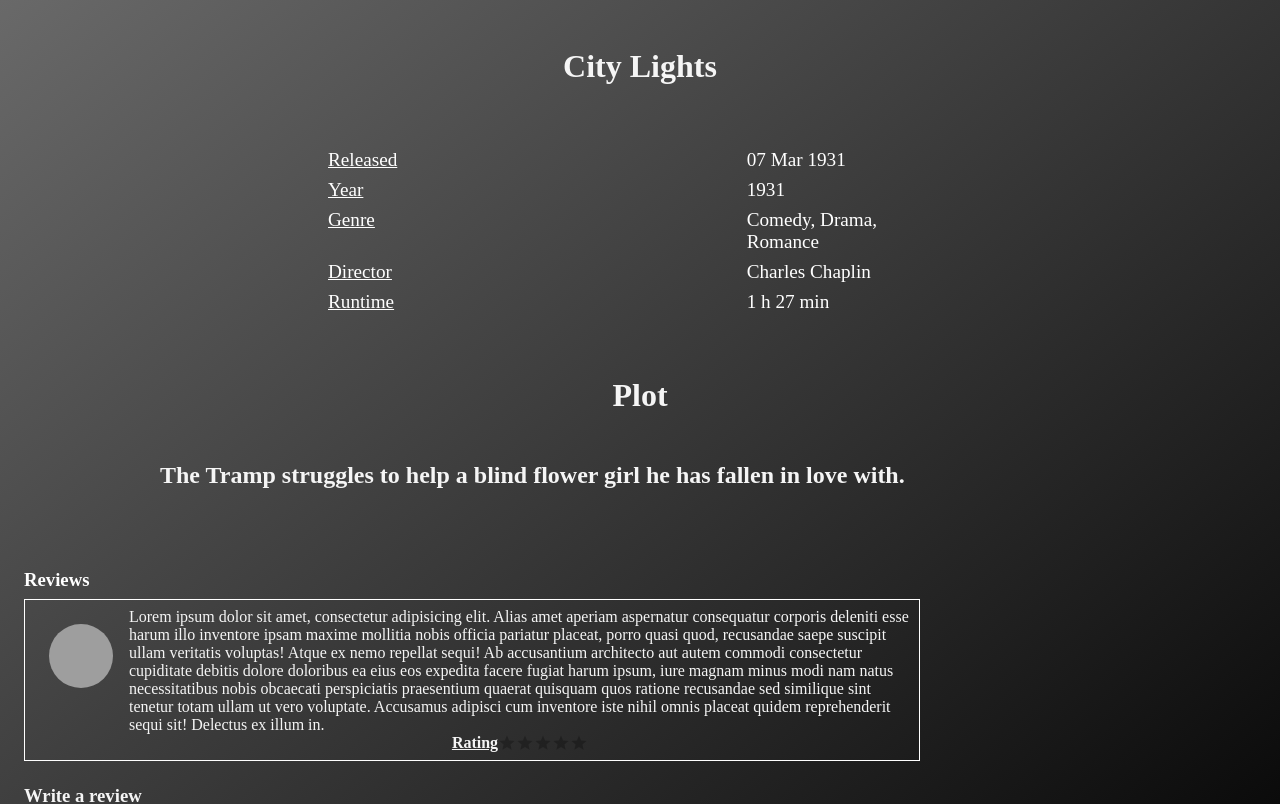
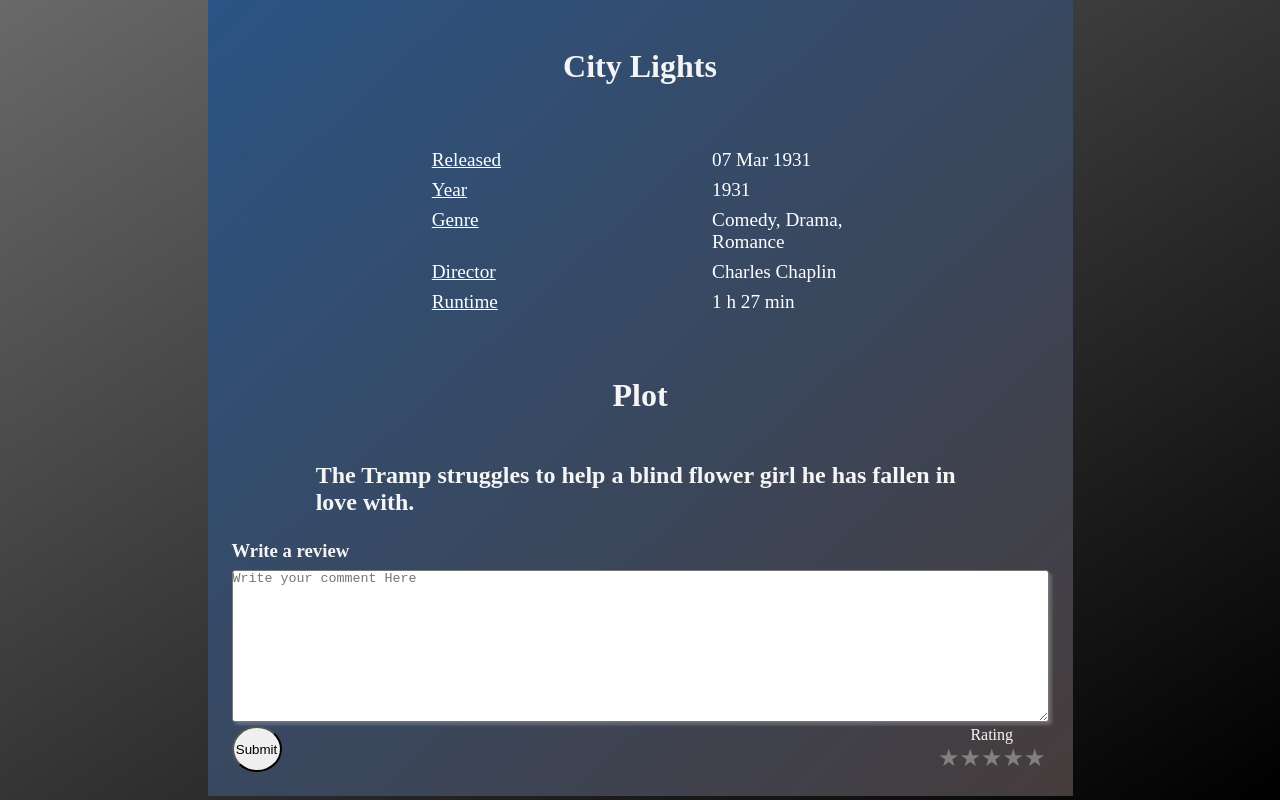
Before and after one commit to amitay1993/moviesApp, a React (Create React App) app: page /movieReview/tt0021749 in a window 1280 px wide. Shown: the top 804 px of the page. Built offline with nearby package versions, Linux system fonts and the light colour scheme; grey boxes are pictures that could not be loaded; a web font is replaced by a local one.

Commit message:
review fix

```diff
--- a/package.json
+++ b/package.json
@@ -9,6 +9,7 @@
     "@testing-library/user-event": "^12.1.10",
     "react": "^17.0.2",
     "react-dom": "^17.0.2",
+    "react-rating-stars-component": "^2.2.0",
     "react-router": "^5.2.0",
     "react-router-dom": "^5.2.0",
     "react-scripts": "4.0.3",
--- a/src/Components/MovieReviewPage.js
+++ b/src/Components/MovieReviewPage.js
@@ -1,4 +1,4 @@
-import React from "react";
+import React, { useEffect, useState } from "react";
 import ExtraMovieDetails from "./ExtraMovieDetails";
 import styled from "styled-components";
 import { findMovie } from "../Utils/findMovie";
@@ -10,9 +10,26 @@ import Reviews from "./Reviews";
 
 function MovieReviewPage() {
   const movieUrl = useParams();
+  const movieId = movieUrl.id;
   const movie = findMovie(movieUrl.id);
   const plot = movie.Plot;
   const title = movie.Title;
+
+  const [reviews, setReviews] = useState({});
+  console.log(reviews[movieId]);
+
+  const submitReview = (key, comment) => {
+    const review = {};
+    review[key] = comment;
+
+    // const newReviews = { ...reviews };
+    // const comments = [...newReviews[movieId], comment];
+    // newReviews[movieId] = comments;
+    // setReviews(newReviews);
+
+    const movie = reviews[movieId] ? [...reviews[movieId], comment] : [comment];
+    setReviews({ ...reviews, [movieId]: movie });
+  };
 
   return (
     <ReviewPageContainer>
@@ -24,9 +41,9 @@ function MovieReviewPage() {
         <h1>Plot</h1>
         <p>{plot}</p>
       </PlotContainer>
-      <Reviews />
+      <Reviews reviews={reviews[movieId]} />
       <FormContainer>
-        <UserForm />
+        <UserForm movieId={movieId} onSubmit={submitReview} />
       </FormContainer>
     </ReviewPageContainer>
   );
@@ -36,7 +53,7 @@ const ReviewPageContainer = styled.div`
   overflow: auto;
   display: flex;
   flex-direction: column;
-  background-image: linear-gradient(to bottom right, dimgray, black);
+  background-image: linear-gradient(to bottom right, #2b5484, #463c3c);
 
   h1 {
     align-self: center;
--- a/src/Components/MoviesTable.js
+++ b/src/Components/MoviesTable.js
@@ -3,6 +3,8 @@ import Rating from "@material-ui/lab/Rating";
 import styled from "styled-components";
 import ExtraMovieDetails from "./ExtraMovieDetails";
 import { ArrowDropUp, ArrowDropDown } from "@styled-icons/material";
+import ReactStars from "react-rating-stars-component";
+
 
 const MemoizedRating = React.memo(Rating);
 
@@ -31,11 +33,14 @@ const MoviesTable = ({ movies }) => {
                   <span>{movie.Title}</span>
                   <span>{movie.imdbRating}</span>{" "}
                   <div>
-                    <RatingContainer
-                      name="size-small"
-                      defaultValue={parseInt(movie.imdbRating) / 2}
-                      size="small"
-                    />
+                      <ReactStars
+                          edit={false}
+                          isHalf={true}
+                          value={parseInt(movie.imdbRating)/2}
+                          count={5}
+                          size={24}
+                          activeColor="#ffd700"
+                      />
                   </div>
                   <ArrowDirection
                     direction={movie.imdbID === currentSelectedMovie}
--- a/src/Components/Reviews.js
+++ b/src/Components/Reviews.js
@@ -2,38 +2,32 @@ import React from "react";
 import ImageAvatars from "../Utils/Avatars";
 import Rating from "@material-ui/lab/Rating";
 import styled from "styled-components";
+import ReactStars from "react-rating-stars-component";
 
-function Reviews(props) {
+function Reviews({ reviews }) {
   return (
     <ReviewContainer>
-      <h3>Reviews</h3>
+      {reviews && <h3>Reviews</h3>}
+      {reviews &&
+        reviews.map((review) => {
+          return (
             <TitleAndAvatarContainer>
               <ImageAvatars />
               <TextContainer>
-          <p>
-            Lorem ipsum dolor sit amet, consectetur adipisicing elit. Alias amet
-            aperiam aspernatur consequatur corporis deleniti esse harum illo
-            inventore ipsam maxime mollitia nobis officia pariatur placeat,
-            porro quasi quod, recusandae saepe suscipit ullam veritatis
-            voluptas! Atque ex nemo repellat sequi! Ab accusantium architecto
-            aut autem commodi consectetur cupiditate debitis dolore doloribus ea
-            eius eos expedita facere fugiat harum ipsum, iure magnam minus modi
-            nam natus necessitatibus nobis obcaecati perspiciatis praesentium
-            quaerat quisquam quos ratione recusandae sed similique sint tenetur
-            totam ullam ut vero voluptate. Accusamus adipisci cum inventore iste
-            nihil omnis placeat quidem reprehenderit sequi sit! Delectus ex
-            illum in.
-          </p>
+                <p>{review}</p>
                 <InnerRatingContainer>
                   <p>Rating</p>
-            <Rating
-              name="size-small"
-              // defaultValue={parseInt(movie.imdbRating) / 2}
-              size="small"
+                  <ReactStars
+                      edit={false}
+                      count={5}
+                      size={20}
+                      activeColor="#ffd700"
                   />
                 </InnerRatingContainer>
               </TextContainer>
             </TitleAndAvatarContainer>
+          );
+        })}
     </ReviewContainer>
   );
 }
@@ -51,8 +45,12 @@ const ReviewContainer = styled.div`
 `;
 
 const InnerRatingContainer = styled.div`
+
+  align-items: center;
   display: flex;
   & p {
+
+    margin-right: 1rem;
     font-weight: bold;
     text-decoration: underline;
   }
@@ -64,6 +62,7 @@ const TitleAndAvatarContainer = styled.div`
   border: 1px solid white;
   width: 70%;
   margin-left: 1.5rem;
+  margin-bottom: 0.5rem;
 `;
 
 const TextContainer = styled.div`
--- a/src/Components/UserForm.js
+++ b/src/Components/UserForm.js
@@ -1,26 +1,56 @@
 import React, { useState } from "react";
+import Rating from "@material-ui/lab/Rating";
+import styled from "styled-components";
+import ReactStars from "react-rating-stars-component";
 
-function UserForm(props) {
-  const [review, setReview] = useState("");
+function UserForm({ movieId, onSubmit }) {
+  const [comment, setComment] = useState("");
 
   const reviewChange = (event) => {
-    console.log(event.target.value);
+    const review = event.target.value;
+    setComment(review);
   };
+
+    const ratingChanged = (newRating) => {
+        console.log(newRating);
+    };
+
 
     return (
     <div>
       <h3>Write a review</h3>
-      <form>
       <textarea
         onChange={reviewChange}
         placeholder="Write your comment Here"
         rows={10}
         cols={100}
       />
-      </form>
-      <button>Submit</button>
+      <RatingAndSubmitContainer>
+        <SubmitButton onClick={() => onSubmit(movieId, comment)}>Submit</SubmitButton>
+        <div>
+          <span>Rating</span>
+            <ReactStars
+                isHalf={true}
+                count={5}
+                onChange={ratingChanged}
+                size={24}
+                activeColor="#ffd700"
+            />
+        </div>
+      </RatingAndSubmitContainer>
     </div>
   );
 }
 
+const RatingAndSubmitContainer = styled.div`
+  display: flex;
+  text-align: center;
+  width: 814px;
+  justify-content: space-between;
+`;
+
+const SubmitButton=styled.button`
+  border-radius: 50%;
+`
+
 export default UserForm;
```
Also changed, not shown: 1 other file (tests, documents, lock files or other folders). Lines whose indentation alone changed are shown as unchanged.
